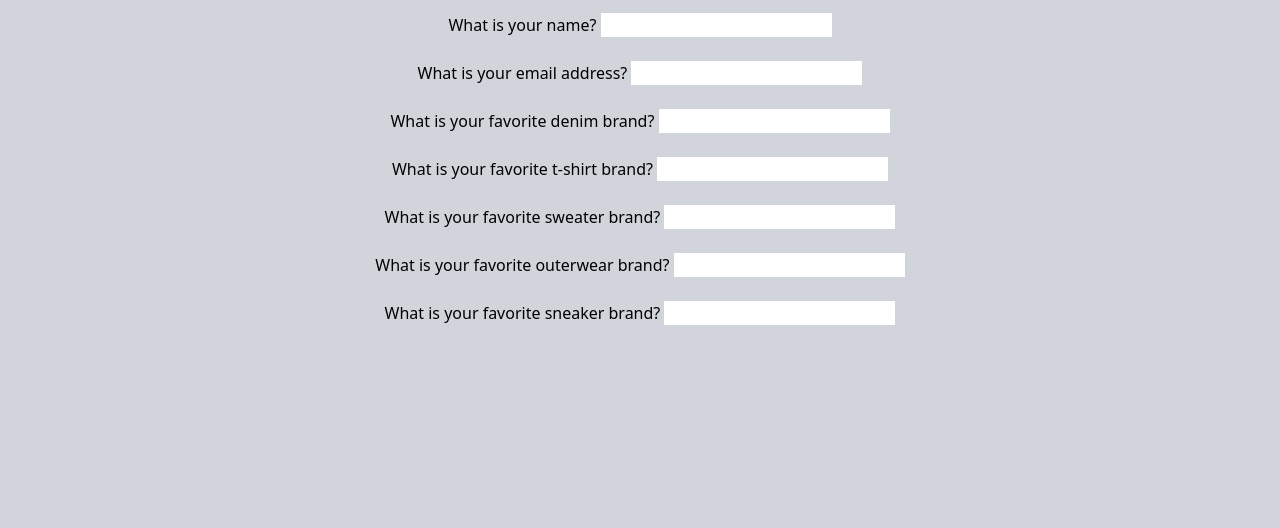
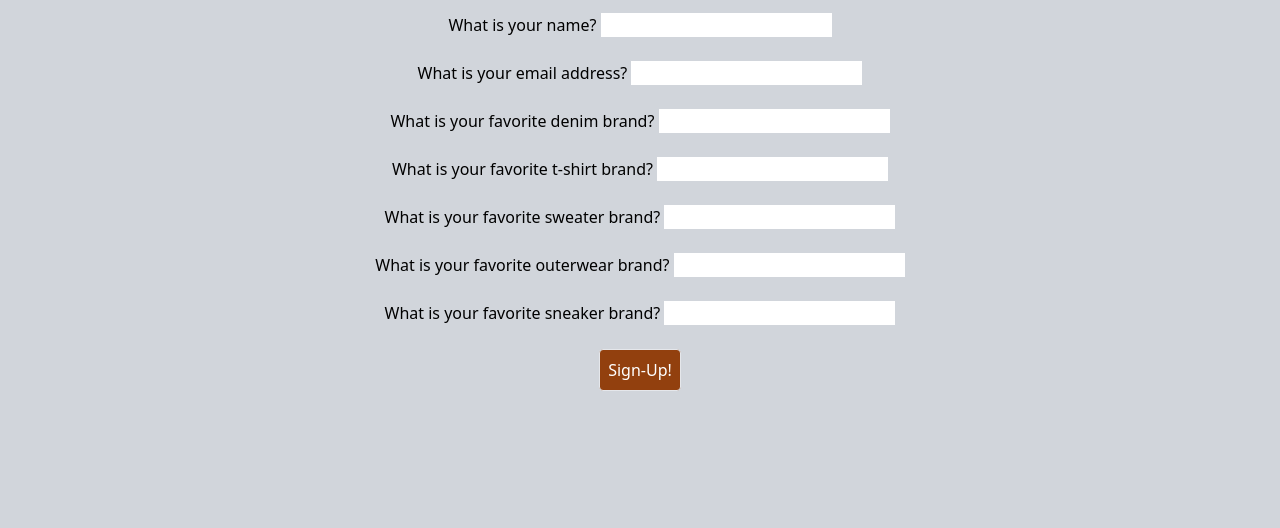
Before and after one commit to bmceuen/hw2, a plain HTML site: page sign-up.html in a window 1280 px wide. Shown: the part 272-800 px from the top of the page. Drawn offline with nearby package versions, Linux system fonts and the light colour scheme.

Commit message:
final commit

```diff
--- a/sign-up.html
+++ b/sign-up.html
@@ -47,6 +47,9 @@
             <br>
             <label for="sneaker">What is your favorite sneaker brand?</label>
             <input type="text" id="sneaker" name="sneaker">
+            <br>
+            <br>
+            <button class="p-2 bg-yellow-800 text-center border rounded text-white hover:bg-white hover:text-yellow-800">Sign-Up!</button>
 
 
 
```
